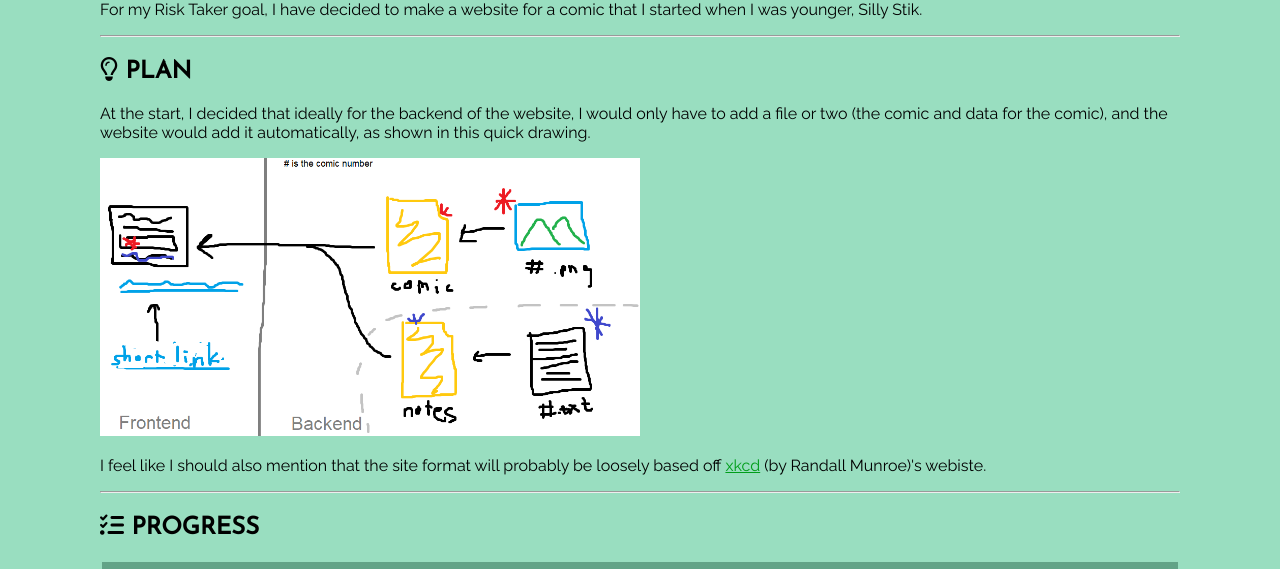
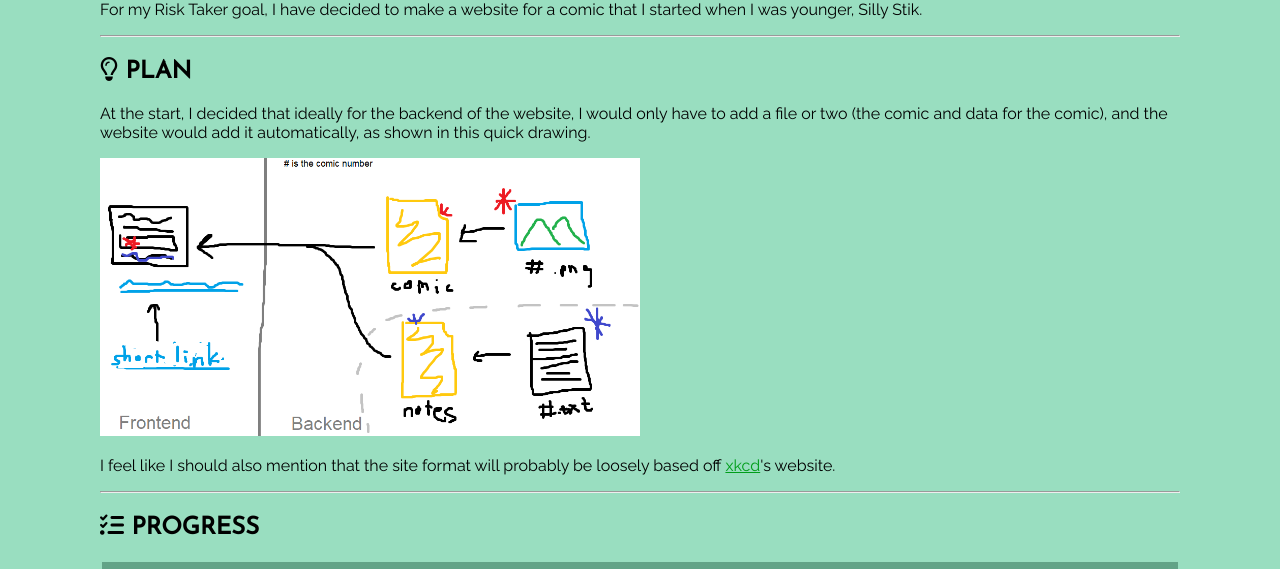
Before and after one commit to NickatGIHS/plp, a plain HTML site: page risk.html in a window 1280 px wide. Shown: the part 231-800 px from the top of the page. Drawn offline with nearby package versions, Linux system fonts and the light colour scheme; a web font is replaced by a local one.

Commit message:
webiste
AAAAAAAAAAAAAAAAAAAAAAAAAa

```diff
--- a/risk.html
+++ b/risk.html
@@ -40,7 +40,7 @@ function myFunction() {
 <h2><i class="far fa-lightbulb"></i> PLAN</h2>
 <p>At the start, I decided that ideally for the backend of the website, I would only have to add a file or two (the comic and data for the comic), and the website would add it automatically, as shown in this quick drawing.</p>
 <img src="images/stiksite.png" width="50%">
-<p>I feel like I should also mention that the site format will probably be loosely based off <a href="https://xkcd.com/">xkcd</a> (by Randall Munroe)'s webiste.
+<p>I feel like I should also mention that the site format will probably be loosely based off <a href="https://xkcd.com/">xkcd</a>'s website.
 <hr>
 <h2><i class="fas fa-tasks"></i> PROGRESS</h2>
 <table style="width: 100%">
```
